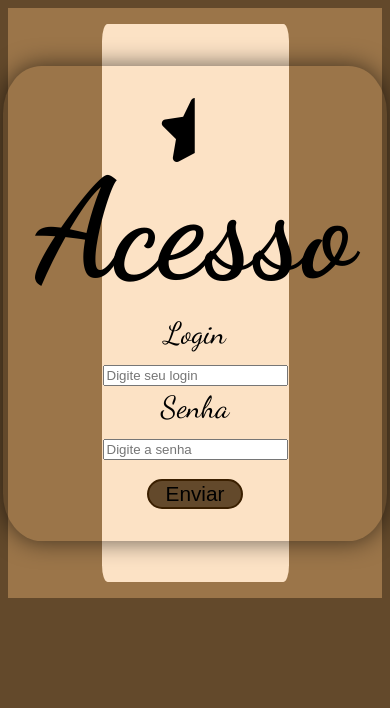
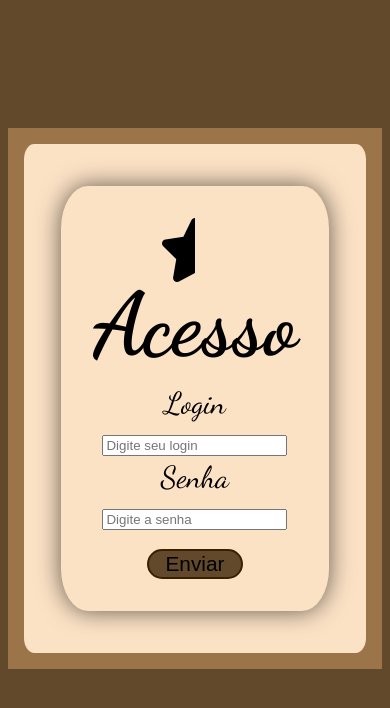
Before and after one commit to 0Guuh0/Login, a plain HTML site: page index.html in a window 390 px wide. Drawn offline with Linux system fonts and the light colour scheme.

Commit message:
Update style.css

```diff
--- a/style.css
+++ b/style.css
@@ -3,7 +3,7 @@ body {
 }
 .interface {
     display: flex;
-    margin: 0;
+    margin: 1.5rem 0 0 0;
     background-color: #9b7549;
     width: 100%;
     justify-content: center;
@@ -13,7 +13,6 @@ body {
     display: flex;
     margin: 1rem;
     padding: 2.6rem 0;
-    width: 100%;
     border-radius: 3%;
     background-color: #fce2c5;
     width: 50%;
@@ -112,3 +111,18 @@ body {
     opacity: 1;
     }
 }
+/* Responsividade para Cell */
+@media (max-width: 1000px){
+    .interface {
+        display: flex;
+        width: 100%;
+        height: 100%;
+        margin: 8rem 0 8rem 0;
+    }
+    .box-main {
+        width: 100%;
+    }
+    .box-main > #box > i > h1 {
+        font-size: 5.48rem;
+    }
+}
```
